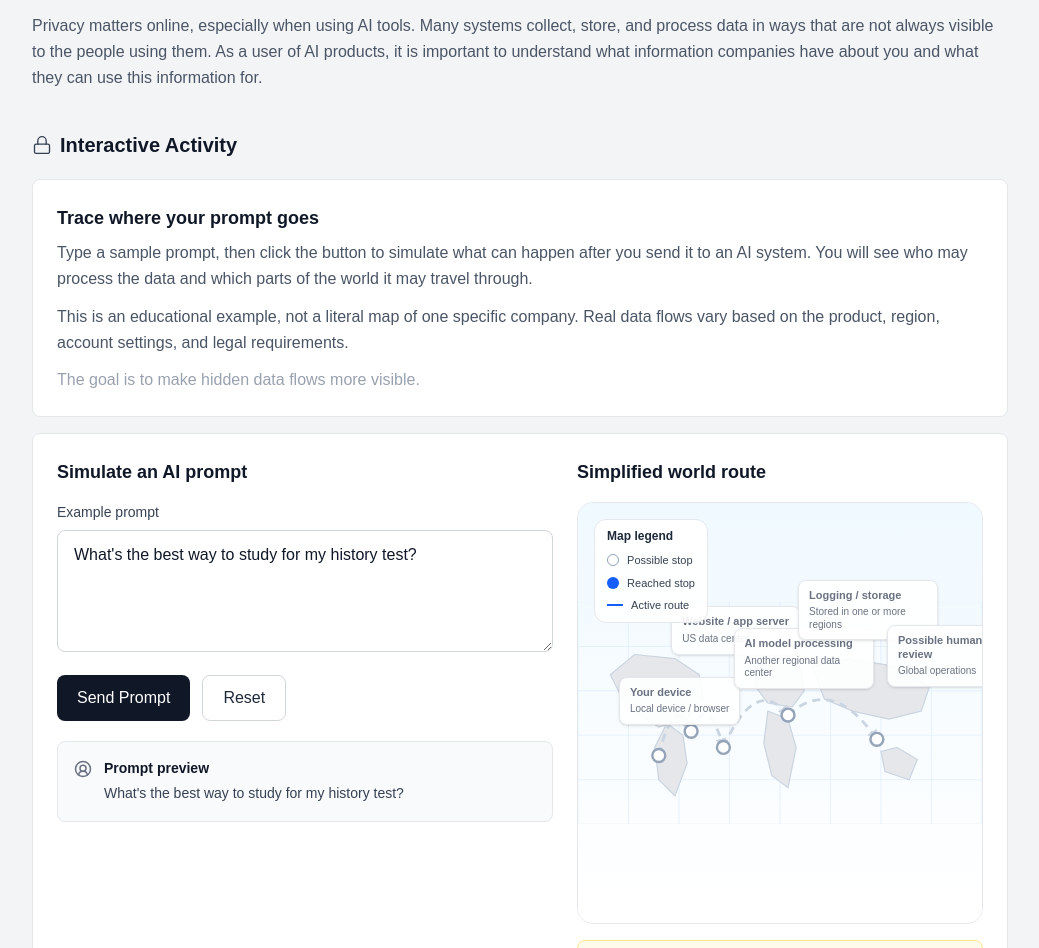
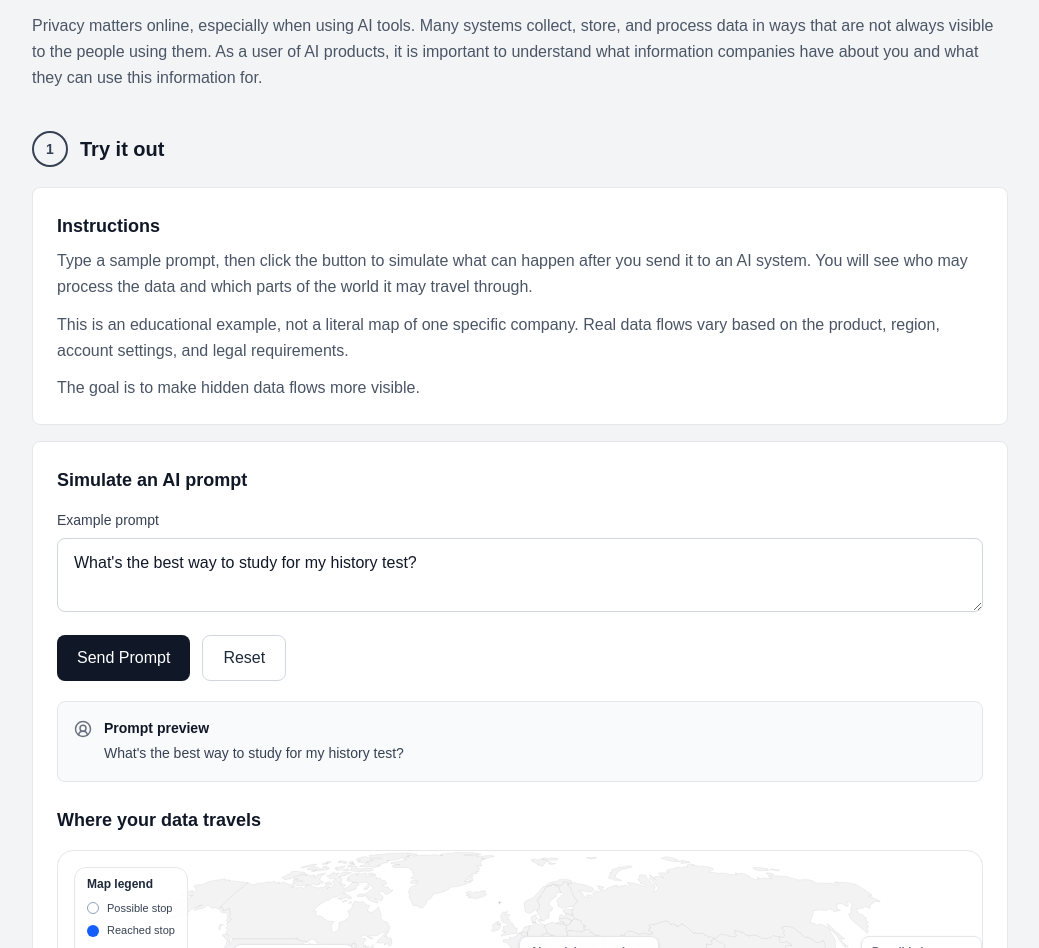
Before and after one commit to catebarry/ai-literacy-site, a Next.js app: page /modules/privacy in a window 1280 px wide. Shown: the part 184-1132 px from the top of the page, without its empty margins (120-1159 px from the left). Built offline with nearby package versions, Linux system fonts and the light colour scheme.

Commit message:
worked on privacy page

```diff
--- a/app/modules/privacy/page.tsx
+++ b/app/modules/privacy/page.tsx
@@ -91,22 +91,22 @@ const MAP_STOPS: Record<
     y: number;
   }
 > = {
-  device: { x: 20, y: 38 },
+  device: { x: 20, y: 20 },
   app: { x: 28, y: 32 },
-  model: { x: 36, y: 36 },
-  logs: { x: 52, y: 28 },
-  review: { x: 74, y: 34 },
+  model: { x: 51, y: 18 },
+  logs: { x: 65, y: 25 },
+  review: { x: 88, y: 18 },
 };
 
 const LABEL_OFFSETS: Record<
   DataStop["id"],
   { dx: number; dy: number }
 > = {
-  device: { dx: -40, dy: -10 },
-  app: { dx: -20, dy: -55 },
-  model: { dx: 10, dy: -50 },
-  logs: { dx: 10, dy: -65 },
-  review: { dx: 10, dy: -45 },
+  device: { dx: -10, dy: -10 },
+  app: { dx: -10, dy: -10 },
+  model: { dx: -10, dy: -10 },
+  logs: { dx: -10, dy: -10 },
+  review: { dx: -10, dy: -10 },
 };
 
 const REGION_POSITIONS: Record<
@@ -191,16 +191,24 @@ export default function PrivacyModule() {
           companies have about you and what they can use this information for.
         </p>
 
-        {/* Interactive Activity Header */}
+        {/* Step 1 header */}
+        <div className="flex items-center gap-3 mb-5">
+          <div className="w-9 h-9 rounded-full border-2 border-gray-700 flex items-center justify-center text-sm font-semibold text-gray-700 shrink-0">
+            1
+          </div>
+          <h2 className="text-xl font-semibold text-gray-900">Try it out</h2>
+        </div>
+
+        {/* Interactive Activity Header
         <div className="flex items-center gap-2 mb-5">
           <Lock size={20} strokeWidth={1.6} className="text-gray-700" />
           <h2 className="text-xl font-semibold text-gray-900">Interactive Activity</h2>
-        </div>
+        </div> */}
 
         {/* Instructions */}
         <div className="bg-white border border-gray-200 rounded-lg p-6 mb-4">
           <p className="text-lg font-semibold text-gray-900 mb-2">
-            Trace where your prompt goes
+            Instructions
           </p>
           <p className="text-base text-gray-600 leading-relaxed mb-3">
             Type a sample prompt, then click the button to simulate what can happen after
@@ -212,14 +220,14 @@ export default function PrivacyModule() {
             Real data flows vary based on the product, region, account settings, and legal
             requirements.
           </p>
-          <p className="text-base text-gray-400">
+          <p className="text-base text-gray-600">
             The goal is to make hidden data flows more visible.
           </p>
         </div>
 
         {/* Prompt simulator */}
         <div className="bg-white border border-gray-200 rounded-lg p-6 mb-4">
-          <div className="grid grid-cols-1 lg:grid-cols-[1.1fr_0.9fr] gap-6">
+          <div className="space-y-6">
             {/* Left side */}
             <div>
               <p className="text-lg font-semibold text-gray-900 mb-4">
@@ -232,7 +240,7 @@ export default function PrivacyModule() {
               <textarea
                 value={promptText}
                 onChange={(e) => setPromptText(e.target.value)}
-                rows={4}
+                rows={2}
                 className="w-full rounded-lg border border-gray-300 px-4 py-3 text-base text-gray-900 placeholder:text-gray-400 focus:outline-none focus:ring-2 focus:ring-gray-900"
                 placeholder="Type a prompt here..."
               />
@@ -273,7 +281,7 @@ export default function PrivacyModule() {
               </div>
 
               {currentStop && (
-                <div className="mt-5 border border-blue-200 bg-blue-50 rounded-lg p-4">
+                <div className="border border-blue-200 bg-blue-50 rounded-lg p-5">
                   <p className="text-sm font-semibold text-blue-900 mb-1">
                     Current stop: {currentStop.title}
                   </p>
@@ -300,93 +308,32 @@ export default function PrivacyModule() {
               )}
             </div>
 
-            {/* Right side: world map style */}
-                        {/* Right side: world map with route */}
-            <div>
-              <p className="text-lg font-semibold text-gray-900 mb-4">
-                Simplified world route
-              </p>
+            <div className="w-full">
+            <p className="text-lg font-semibold text-gray-900 mb-4">
+                Where your data travels
+            </p>
 
-              <div className="rounded-2xl border border-gray-200 bg-white overflow-hidden">
-                <div className="relative h-[420px] bg-gradient-to-b from-sky-50 to-white">
+            <div className="w-full h-[400px] rounded-2xl border border-gray-200 bg-white overflow-hidden">
+                <div className="relative w-full h-full">
                   {/* World map */}
-                <div className="absolute inset-0 flex items-center justify-center">
+                <div className="absolute inset-0 bg-center bg-contain bg-no-repeat opacity-60"
+                    style={{
+                        backgroundImage: "url('/world.svg')",
+                    }}>
                     <svg
-                        viewBox="0 0 100 55"
-                        className="w-full max-w-[600px] h-auto"
-                        preserveAspectRatio="xMidYMid meet"
+                    viewBox="0 0 100 55"
+                    className="w-full max-w-[900px] h-auto"
+                    preserveAspectRatio="xMidYMid meet"
                     >
                     {/* Ocean */}
                     <rect x="0" y="0" width="100" height="55" fill="transparent" />
-
-                    {/* Decorative grid */}
-                    {Array.from({ length: 9 }).map((_, i) => (
-                      <line
-                        key={`v-${i}`}
-                        x1={i * 12.5}
-                        y1="0"
-                        x2={i * 12.5}
-                        y2="55"
-                        stroke="#dbeafe"
-                        strokeWidth="0.15"
-                      />
-                    ))}
-                    {Array.from({ length: 6 }).map((_, i) => (
-                      <line
-                        key={`h-${i}`}
-                        x1="0"
-                        y1={i * 11}
-                        x2="100"
-                        y2={i * 11}
-                        stroke="#dbeafe"
-                        strokeWidth="0.15"
-                      />
-                    ))}
-
-                    {/* Very simplified continents */}
-                    <path
-                      d="M8 18 L14 13 L24 14 L30 18 L31 24 L27 29 L20 31 L15 28 L11 24 Z"
-                      fill="#e5e7eb"
-                      stroke="#cbd5e1"
-                      strokeWidth="0.3"
-                    />
-                    <path
-                      d="M22 30 L26 33 L27 40 L24 48 L20 44 L19 36 Z"
-                      fill="#e5e7eb"
-                      stroke="#cbd5e1"
-                      strokeWidth="0.3"
-                    />
-                    <path
-                      d="M44 16 L49 14 L55 16 L56 22 L53 26 L47 25 L44 21 Z"
-                      fill="#e5e7eb"
-                      stroke="#cbd5e1"
-                      strokeWidth="0.3"
-                    />
-                    <path
-                      d="M47 27 L52 29 L54 36 L52 46 L48 43 L46 35 Z"
-                      fill="#e5e7eb"
-                      stroke="#cbd5e1"
-                      strokeWidth="0.3"
-                    />
-                    <path
-                      d="M58 16 L67 14 L79 16 L87 21 L85 27 L77 29 L68 27 L61 24 Z"
-                      fill="#e5e7eb"
-                      stroke="#cbd5e1"
-                      strokeWidth="0.3"
-                    />
-                    <path
-                      d="M79 36 L84 39 L82 44 L76 42 L75 37 Z"
-                      fill="#e5e7eb"
-                      stroke="#cbd5e1"
-                      strokeWidth="0.3"
-                    />
 
                     {/* Arrow marker */}
                     <defs>
                       <marker
                         id="arrowhead"
-                        markerWidth="4"
-                        markerHeight="4"
+                        markerWidth="2"
+                        markerHeight="2"
                         refX="3.2"
                         refY="2"
                         orient="auto"
@@ -395,8 +342,8 @@ export default function PrivacyModule() {
                       </marker>
                       <marker
                         id="arrowheadMuted"
-                        markerWidth="4"
-                        markerHeight="4"
+                        markerWidth="2"
+                        markerHeight="2"
                         refX="3.2"
                         refY="2"
                         orient="auto"
@@ -461,7 +408,7 @@ export default function PrivacyModule() {
                             <circle
                               cx={pos.x}
                               cy={pos.y}
-                              r="3.4"
+                              r="2"
                               fill="none"
                               stroke="#60a5fa"
                               strokeWidth="0.5"
@@ -517,7 +464,7 @@ export default function PrivacyModule() {
                   })}
 
                   {/* Legend */}
-                  <div className="absolute left-4 top-4 bg-white/90 border border-gray-200 rounded-xl px-3 py-2">
+                    <div className="absolute left-4 top-4 bg-white/90 border border-gray-200 rounded-xl px-3 py-2">
                     <p className="text-xs font-semibold text-gray-800 mb-2">
                       Map legend
                     </p>
@@ -609,7 +556,7 @@ export default function PrivacyModule() {
           </div>
         </div>
 
-        {/* Key ideas */}
+        {/* Key ideas
         <div className="bg-white border border-gray-200 rounded-lg p-6 mb-4">
           <p className="text-lg font-semibold text-gray-900 mb-4">Key Ideas</p>
           <div className="space-y-4">
@@ -647,14 +594,22 @@ export default function PrivacyModule() {
               </div>
             ))}
           </div>
+        </div> */}
+
+        {/* Step 2 header */}
+        <div className="flex items-center gap-3 mb-5 mt-8">
+          <div className="w-9 h-9 rounded-full border-2 border-gray-700 flex items-center justify-center text-sm font-semibold text-gray-700 shrink-0">
+            2
+          </div>
+          <h2 className="text-xl font-semibold text-gray-900">Understand</h2>
         </div>
 
         {/* Why it matters */}
-        <div className="border-2 border-purple-500 rounded-lg p-6 mb-4 bg-white">
-          <p className="text-base font-semibold text-purple-800 mb-2">
+        <div className="bg-purple-50 border border-purple-200 rounded-lg p-6 mb-4 space-y-3">
+          <p className="text-base font-semibold text-purple-900">
             Why is it important to protect your privacy?
           </p>
-          <p className="text-base text-purple-700 leading-relaxed mb-4">
+          <p className="text-base text-purple-800 leading-relaxed">
             Privacy is not just secrecy. It is not about hiding a wrong. Consider the following situation: let's say
             you are out in public but you know you are having a conversation with a friend. However,
             you know that you are being watched and listened to by security cameras at all times. Would you
@@ -665,14 +620,29 @@ export default function PrivacyModule() {
             AI tools or talking to customer service chatbots, it is important to remember that whatever
             information you give them has the potential to be seen and used by the companies that run them.
           </p>
-          <p className="text-base font-semibold text-purple-800 mb-2">
+
+          <div className="border-t border-purple-200 pt-4 space-y-3">
+          <p className="text-base font-semibold text-purple-900">
             What can AI companies do with the information they collect from prompts?
           </p>
-          <p className="text-base text-purple-700 leading-relaxed">
-            AI systems may process prompts, uploaded files, account details, and behavioral
-            patterns. Understanding privacy helps people use these tools more carefully and
-            ask better questions about consent, transparency, retention, and accountability.
+          <p className="text-base text-purple-800 leading-relaxed">
+            A large language model such as ChatGPT remembers everything you tell it. In fact,
+            it uses input data to train itself and improve its performance. This means your
+            prompts can make the model better, but it also means you need to be careful what you
+            tell it. In work-related settings, you need to be careful not to expose confidential
+            customer information or private company data. When using AI for in personal settings,
+            it is important not to share any information about yourself that you would not feel
+            comfortable sharing with a stranger on the street.
           </p>
+          </div>
+        </div>
+
+        {/* Step 3 header */}
+        <div className="flex items-center gap-3 mb-5 mt-8">
+          <div className="w-9 h-9 rounded-full border-2 border-gray-700 flex items-center justify-center text-sm font-semibold text-gray-700 shrink-0">
+            3
+          </div>
+          <h2 className="text-xl font-semibold text-gray-900">Reflect</h2>
         </div>
 
         {/* Reflection */}
@@ -737,8 +707,8 @@ export default function PrivacyModule() {
                 url: "https://hai.stanford.edu/news/privacy-ai-era-how-do-we-protect-our-personal-information",
             },
             {
-                title: "ICO — Guide to data protection",
-                url: "https://ico.org.uk/for-the-public/",
+                title: "Does AI Take Your Data? AI and Data Privacy",
+                url: "https://www.staysafeonline.org/articles/does-ai-take-your-data-ai-and-data-privacy",
             },
             ].map((item) => (
             <a
```
Also changed, not shown: public/world.svg (added).
